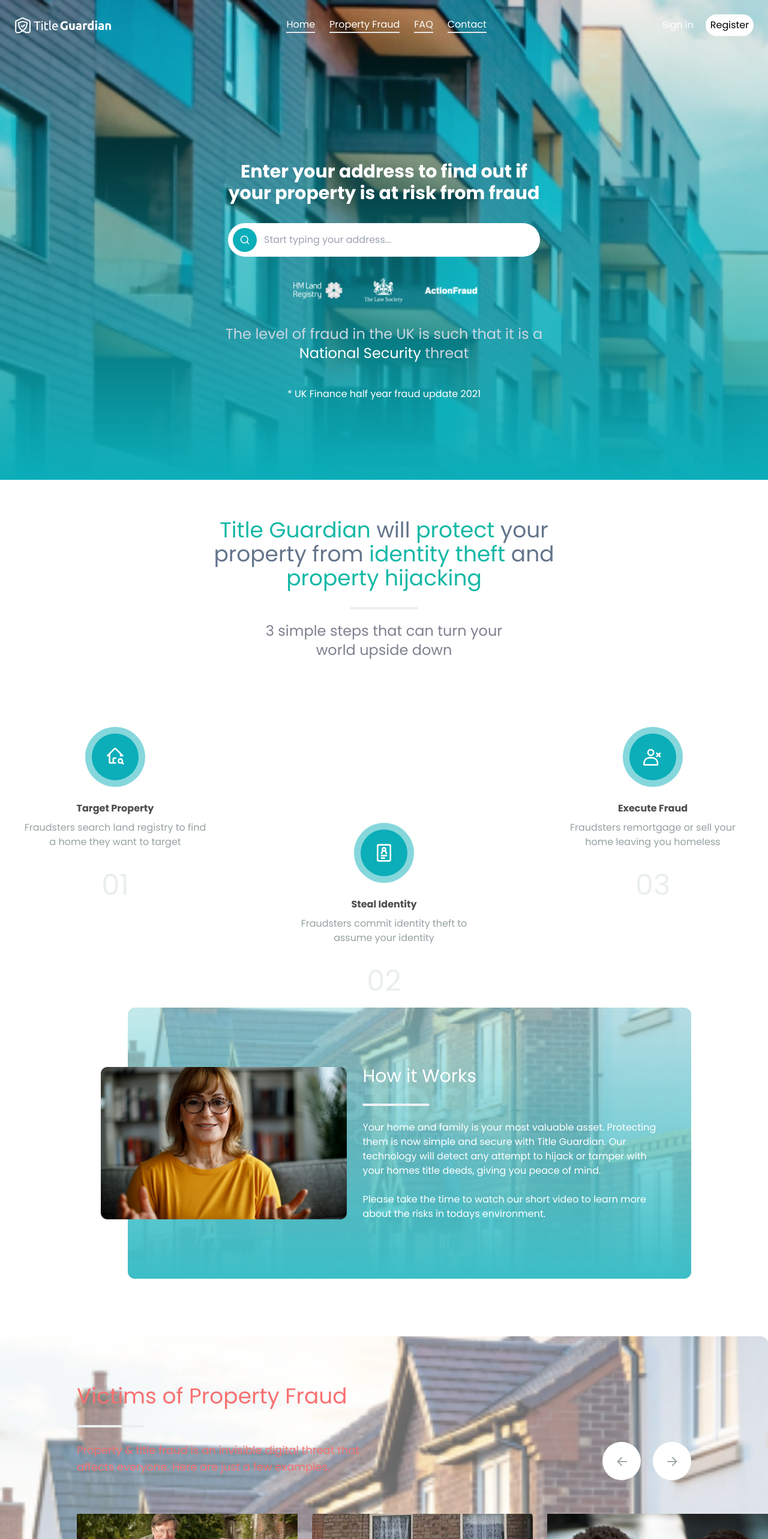
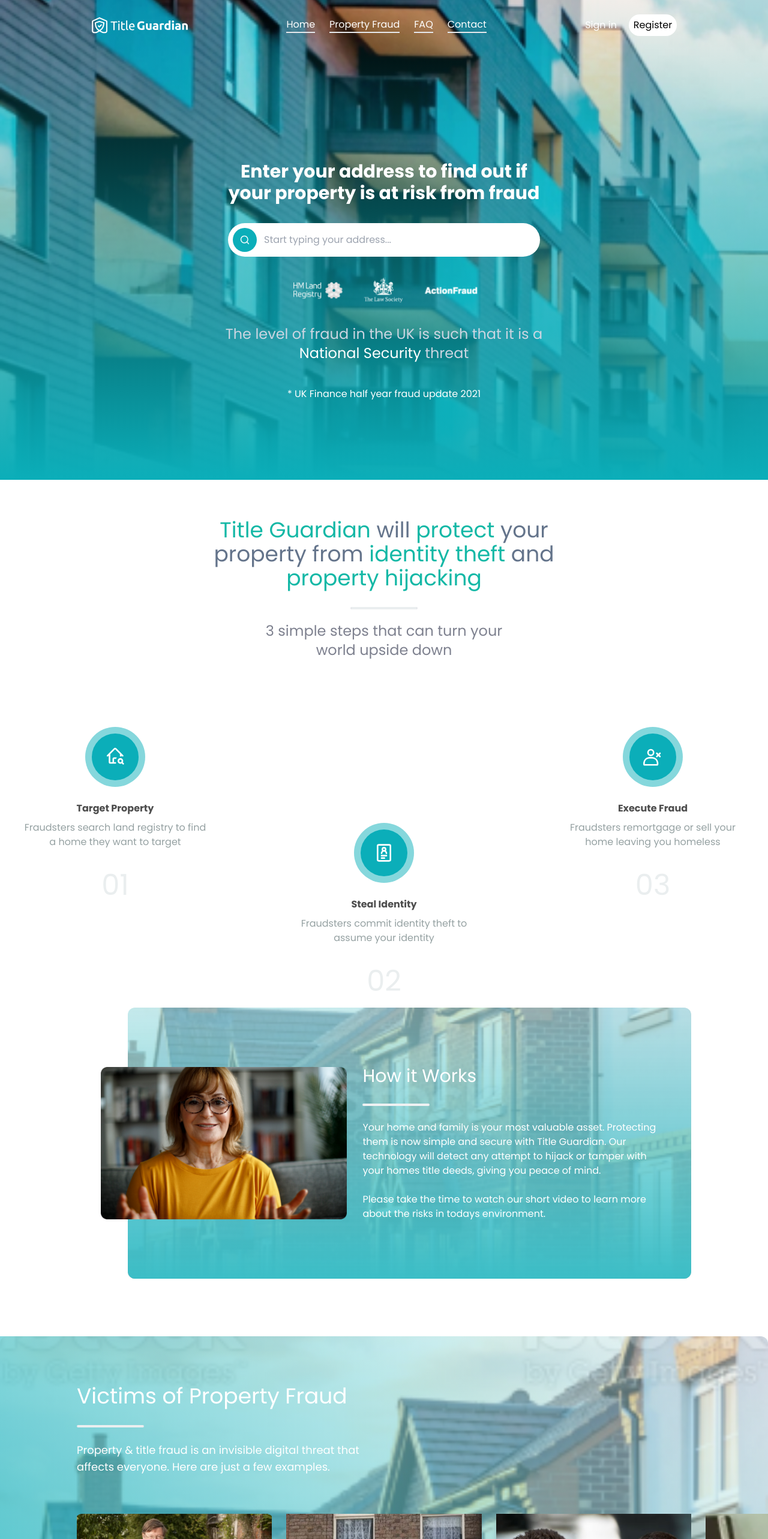
Before and after one commit to ArturBaghdanyan/propertyFraud, a React (Create React App) app: page / in a window 1280 px wide. Shown: the top 2566 px of the page at 60% size. Built offline with nearby package versions, Linux system fonts and the light colour scheme.

Commit message:
change files

```diff
--- a/src/components/header/header.tsx
+++ b/src/components/header/header.tsx
@@ -27,12 +27,8 @@
 
   return (
     <>
-      <div
-        className={`${style.root} ${
-          isHeaderFixed ? style.sticky : ''
-        } container_spacing`}
-      >
-        <div className={`${style.header}`}>
+      <div className={`${style.root} ${isHeaderFixed ? style.sticky : ''}`}>
+        <div className={`${style.header} container_spacing`}>
           <div className={style.header_icon}>
             {isHeaderFixed ? (
               <img src={logo_colored} alt="guardian" />
--- a/src/components/header/styles.module.scss
+++ b/src/components/header/styles.module.scss
@@ -1,7 +1,7 @@
 .root {
   @apply w-full absolute inset-x-0 z-20;
   &.sticky {
-   @apply w-11/12 fixed mx-auto shadow-lg bg-gray-200 md:w-11/12 xl:w-4/5;
+   @apply fixed shadow-lg bg-white;
   }
   .header {
     @apply flex justify-between items-center p-6;
--- a/src/components/victims/productImagesSlider.tsx
+++ b/src/components/victims/productImagesSlider.tsx
@@ -2,7 +2,7 @@
 import { FreeMode } from 'swiper';
 import { Swiper, SwiperSlide } from 'swiper/react';
 
-import SlideNextButton from './swiper_click';
+import SwiperButtons from './swiper_click';
 import { IList } from './victimsList';
 
 import style from './styles.module.scss';
@@ -11,9 +11,8 @@
   return (
     <>
       <Swiper
-        loop={true}
-        freeMode={true}
-        autoHeight={true}
+        freeMode
+        autoHeight
         modules={[FreeMode]}
         slidesPerView={1}
         breakpoints={{
@@ -30,6 +29,7 @@
         spaceBetween={24}
         className={style.mySwiper}
       >
+        <div>
           {props.images.map((items: IList) => (
             <SwiperSlide key={items.id} className={style.mySwiper_container}>
               <div className={style.image}>
@@ -45,8 +45,9 @@
               </div>
             </SwiperSlide>
           ))}
+        </div>
+        <SwiperButtons />
       </Swiper>
-      <SlideNextButton />
     </>
   );
 };
--- a/src/components/victims/styles.module.scss
+++ b/src/components/victims/styles.module.scss
@@ -1,10 +1,10 @@
 .victims_wrapper {
   @apply w-full rounded-xl bg-cover bg-no-repeat bg-center shadow-lg relative;
   .victims_columns {
-    @apply w-full flex flex-col mx-auto text-white mt-24
-           bg-gradient-to-br from-transparent md:pl-8 xl:pl-32;
+    @apply w-full flex flex-col text-white mt-24
+           bg-gradient-to-bl z-10 from-transparent to-[#0BAEB9] relative;
     .victims_header {
-      @apply flex justify-start md:text-start text-red-400 md:flex-row;
+      @apply flex justify-start md:text-start md:flex-row;
       .header_row {
         @apply flex flex-col;
         .title {
@@ -22,7 +22,7 @@
     }
 
     .mySwiper {
-      @apply w-full h-full grid mx-auto grid-cols-4 mt-16 md:mx-0 pb-24;
+      @apply w-full h-full flex flex-col mx-auto mt-16 pb-24 px-4 md:px-9 xl:px-32;
       .mySwiper_container {
         @apply w-4/5 h-[580px] mb-52 flex flex-col rounded-xl bg-white;
         .image {
@@ -49,8 +49,7 @@
     }
 
     .click {
-      @apply flex gap-x-5 justify-center pb-24
-      md:absolute md:right-8 md:top-44 xl:right-32;
+      @apply flex gap-x-5 justify-center pb-24 mt-12;
       > button {
         @apply w-16 h-16 rounded-full bg-white;
         > img {
--- a/src/components/victims/swiper_click.tsx
+++ b/src/components/victims/swiper_click.tsx
@@ -5,9 +5,8 @@
 
 import style from './styles.module.scss';
 
-export default function SlideNextButton() {
+export default function SwiperButtons() {
   const swiper = useSwiper();
-
   return (
     <div className={`${style.click} ${style.victims_header}`}>
       <button onClick={() => swiper.slidePrev()}>
--- a/src/components/victims/victims.tsx
+++ b/src/components/victims/victims.tsx
@@ -8,10 +8,10 @@
   return (
     <div
       style={{ backgroundImage: `url(${bgImage})` }}
-      className={`${style.victims_wrapper} container_spacing`}
+      className={`${style.victims_wrapper}`}
     >
       <div className={style.victims_columns}>
-        <div className={style.victims_header}>
+        <div className={`${style.victims_header} container_spacing`}>
           <div className={style.header_row}>
             <div className={style.title}>
               <h1>Victims of Property Fraud</h1>
```
Lines whose indentation alone changed are shown as unchanged.
